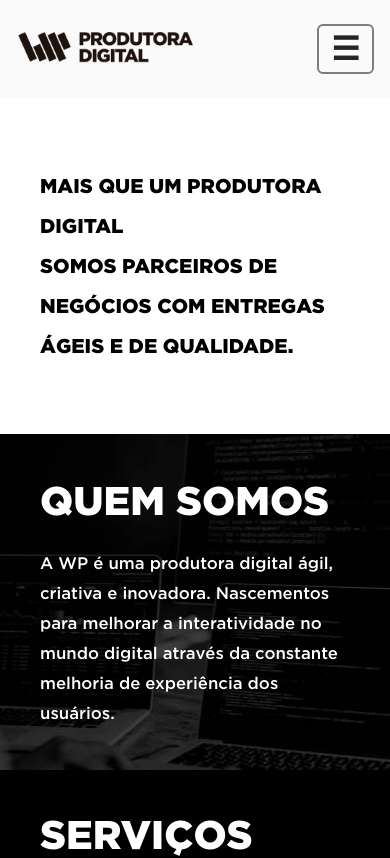
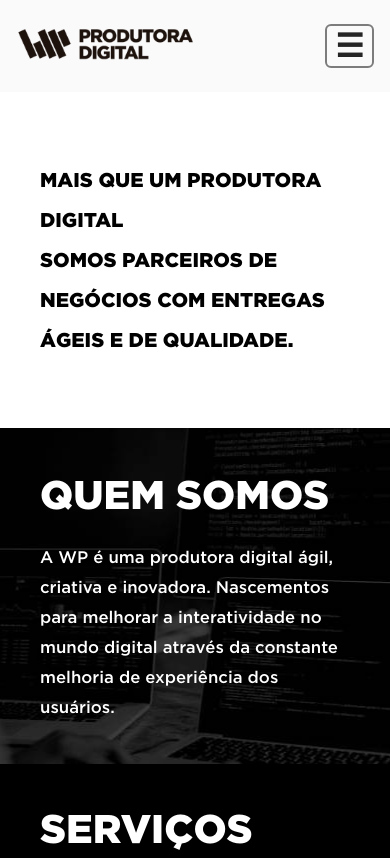
Before and after one commit to LeoCsBorges/07_WP, a React (Vite) app: page / in a window 390 px wide. Shown: the top 858 px of the page. Built offline with nearby package versions, Linux system fonts and the light colour scheme; the HTML template or start-up script is replaced by a standard one; a web font is replaced by a local one.

Commit message:
Adding small layout responsivity fixes

```diff
--- a/src/components/Banners/Banners.module.css
+++ b/src/components/Banners/Banners.module.css
@@ -64,5 +64,7 @@
 
 /* Extra Small (Smartphones menores) */
 @media (max-width: 480px) {
-  /* Stack completo, fontes menores, botões maiores */
+  .wrapper {
+    padding: 1.5rem;
+  }
 }
--- a/src/components/MobileMenu/MobileMenu.module.css
+++ b/src/components/MobileMenu/MobileMenu.module.css
@@ -2,7 +2,7 @@
   background: transparent;
   border: 2px solid rgba(0, 0, 0, 0.5);
   border-radius: 6px;
-  padding: 0.25rem 0.75rem;
+  padding-inline: 0.5rem;
   font-size: 2rem;
   font-weight: 600;
   color: var(--color-gray-dark);
```
